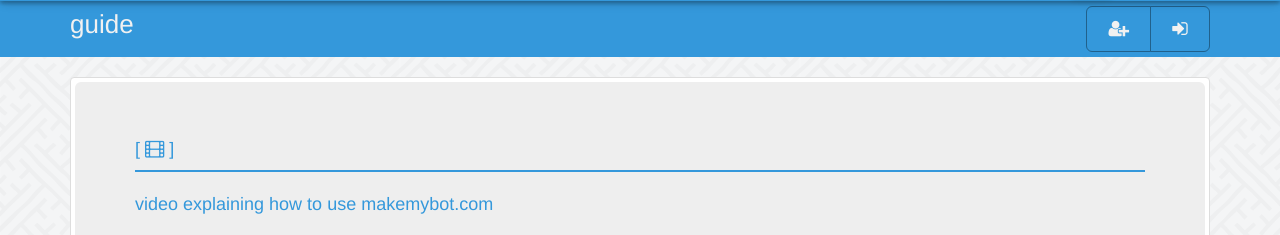
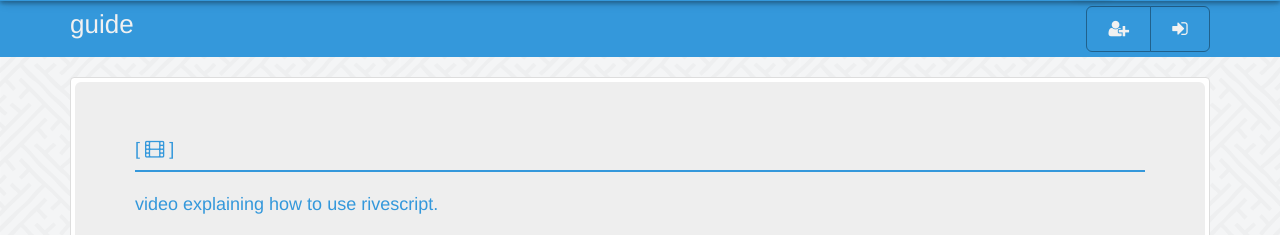
Before and after one commit to kaushalmeena1996/myapp-makemybot, a Django app: page /guide in a window 1280 px wide. Shown: the part 52-287 px from the top of the page. Run offline with Django 3.2, Linux system fonts and the light colour scheme; some libraries are stand-ins or nearby versions.

Commit message:
changed readme and guide

```diff
--- a/botapp/templates/guide.html
+++ b/botapp/templates/guide.html
@@ -4,9 +4,9 @@
         <div class="text-blue">
             <h4>[ <span class="fa fa-film"></span> ]</h4>
             <hr class="hr-blue">
-            <span class="font-size-sm">video explaining how to use makemybot.com</span><br><br>
+            <span class="font-size-sm">video explaining how to use rivescript.</span><br><br>
             <div class="embed-responsive embed-responsive-16by9">
-                <iframe class="embed-responsive-item" src="https://www.youtube.com/embed/njmAUhUwKys" frameborder="2" allowfullscreen></iframe>
+                <iframe class="embed-responsive-item" src="https://www.youtube.com/embed/wf8w1BJb9Xc" frameborder="2" allowfullscreen></iframe>
             </div>
         </div>
     </div>
```
Also changed, not shown: ReadMe.md.
